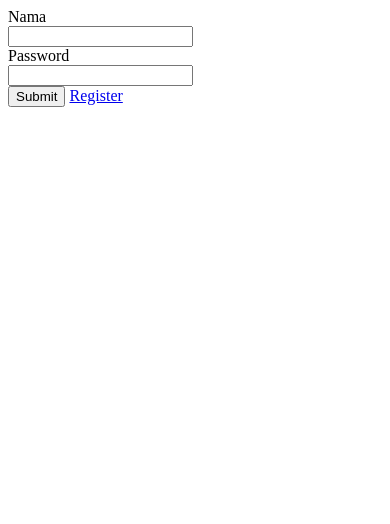
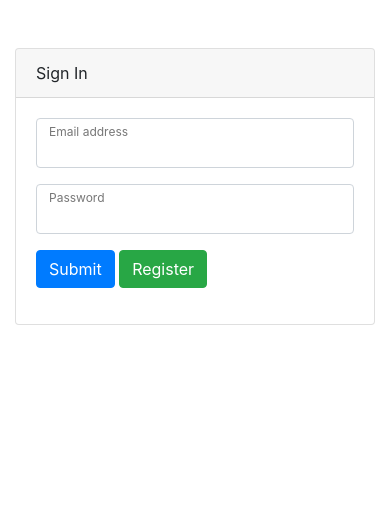
Before and after one commit to jhonarendra/tes-online-website, a PHP site: page / in a window 390 px wide. Shown: the top 524 px of the page. Before the commit the page ends 107 px from the top, so only its background shows below. Run offline with PHP 8.4, Linux system fonts and the light colour scheme; data that the repository does not hold is empty.

Commit message:
view login

```diff
--- a/include/footer.php
+++ b/include/footer.php
@@ -24,4 +24,3 @@
     <script src="assets/vendor/datatables/dataTables.bootstrap4.js"></script>
     <script src="assets/js/sb-admin.min.js"></script>
     <script src="assets/js/demo/datatables-demo.js"></script>
-    <script src="assets/js/dosen.js"></script>
--- a/include/koneksi.php
+++ b/include/koneksi.php
@@ -3,7 +3,7 @@
 	$server = "localhost";
 	$user = "root";
 	$pass = "";
-	$db = "db_tes_online";
+	$db = "db_tesonline";
 	$conn = mysqli_connect($server, $user, $pass, $db);
 
 ?>
--- a/login.php
+++ b/login.php
@@ -1,3 +1,5 @@
+<?php include 'include/head.php';
+		?>
 <?php
 	// INI ISI LANDING PAGE
 
@@ -42,18 +44,22 @@
 			}
 		} else {
 ?>
+<div class="container">
+	<div class="card card-login mx-auto mt-5">
+		<div class="card-header">Sign In</div>
+		<div class="card-body">
 			<form method='POST' action=''>
-		<div class='form-horizontal'>
-			<div class='fnama form-group'>
-				<label for="fnama" class='col-sm-2 control-label'>Nama</label>
-				<div class='col-sm-10'>
+				<!-- <div class='form-horizontal'> -->
+					<div class="form-group">
+						<div class="form-label-group">
 							<input type="text" name="username" class='form-control' id="fnama" required="isi" />
+							<label for="fname">Email address</label>
 						</div>
 					</div>
-			<div class='fnim form-group'>
-				<label for="fnama" class='col-sm-2 control-label'>Password</label>
-				<div class='col-sm-10'>
+					<div class="form-group">
+						<div class="form-label-group">
 							<input type="password" name="password" class='form-control' id="nim" required="isi" />
+							<label for="fnim">Password</label>
 						</div>
 					</div>
 					<div class='center-block'>
@@ -61,9 +67,13 @@
 
 						<a class="btn btn-success" href="register.php">Register</a>
 					</div>
+				<!-- </d	iv> -->
+			</form>
 		</div>
-	</form>
+	</div>
+</div>
 <?php
 		}
 	}
 ?>
+ <?php include 'include/footer.php'?>
```
Also changed, not shown: test.php (added, +27 -0 lines). Lines whose indentation alone changed are shown as unchanged.
